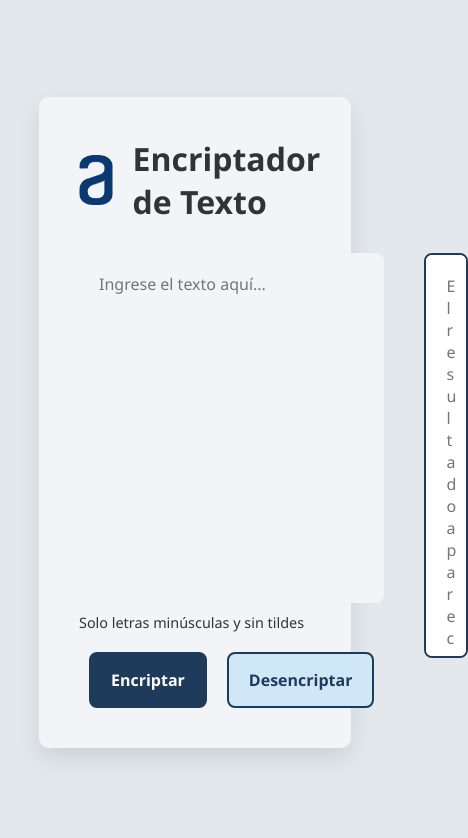
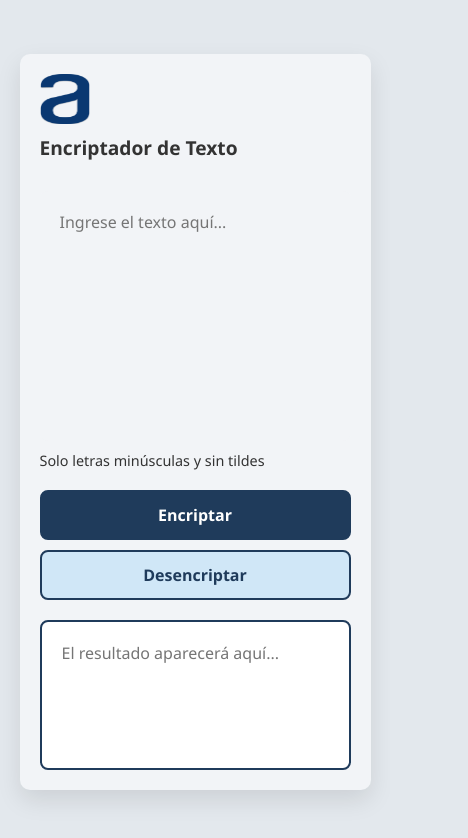
Before and after one commit to Luka-Stk/Encriptador-de-Texto, a plain HTML site: page index.html in a window 390 px wide. Shown: the whole page, 468 px wide, since content can reach past the window. Drawn offline with Linux system fonts and the light colour scheme.

Commit message:
Adaptabilidad para tablets y telefonos moviles

```diff
--- a/styles.css
+++ b/styles.css
@@ -139,3 +139,67 @@ button {
 #copy-btn:hover {
     background-color: #e1e1e1;
 }
+
+/* Media Queries para dispositivos móviles y tablets */
+@media (max-width: 768px) {
+    .container {
+        width: 90%;
+        padding: 20px;
+    }
+
+    header h1 {
+        font-size: 1.5rem;
+    }
+
+    .content {
+        flex-direction: column;
+        gap: 20px;
+    }
+
+    .input-section, .output-section {
+        flex: 1;
+        width: 100%;
+    }
+
+    textarea {
+        height: 250px;
+    }
+
+    button {
+        padding: 12px 15px;
+        margin: 0 5px;
+    }
+
+    #output-text {
+        height: 200px;
+    }
+}
+
+@media (max-width: 480px) {
+    header {
+        flex-direction: column;
+        align-items: flex-start;
+    }
+
+    .logo {
+        margin-right: 0;
+        margin-bottom: 10px;
+    }
+
+    header h1 {
+        font-size: 1.2rem;
+    }
+
+    .buttons {
+        flex-direction: column;
+        gap: 10px;
+    }
+
+    button {
+        margin: 0;
+    }
+
+    #output-text {
+        height: 150px;
+    }
+}
```
